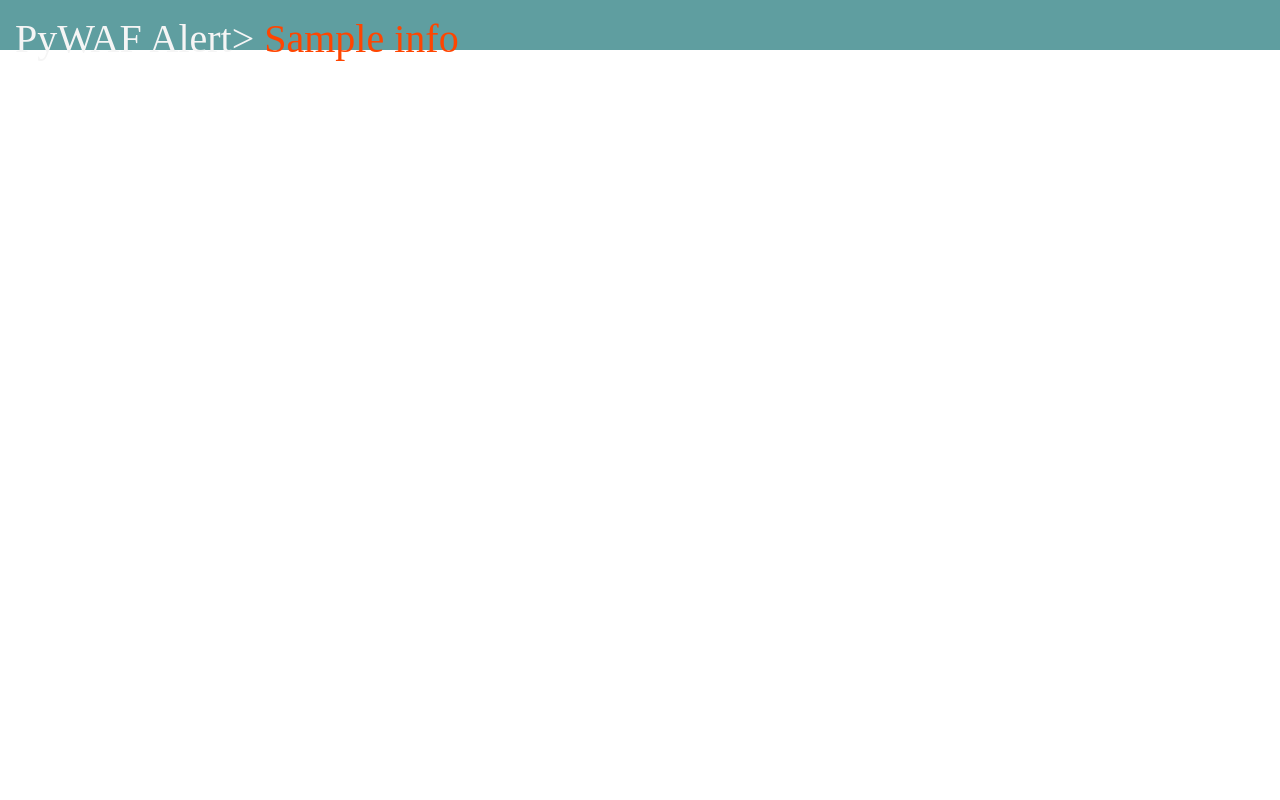
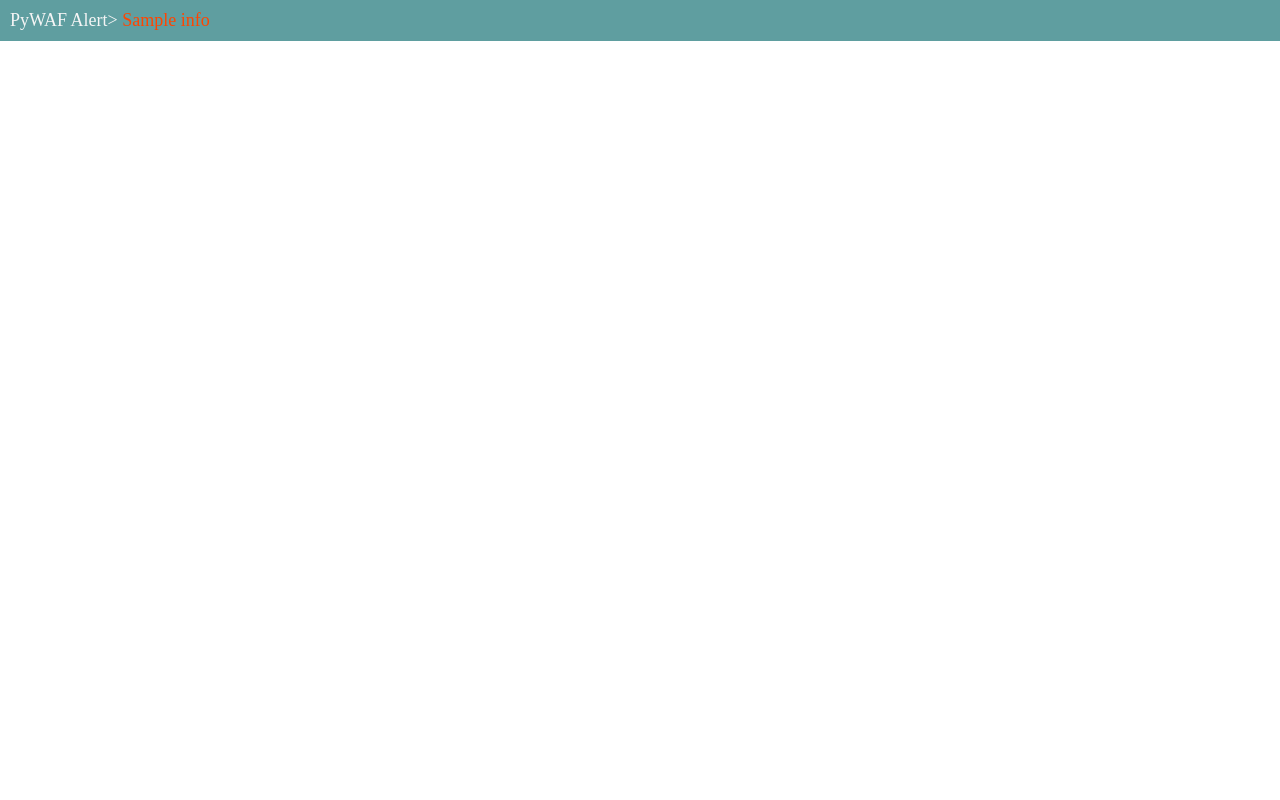
Before and after one commit to Nineluj/py-waf, a Flask app: template waf/templates/warning.html in a window 1280 px wide. Run offline with Flask 2, Linux system fonts and the light colour scheme; the template is opened without the code that fills it: most values are stand-ins (such as "Sample title", 1, 10 or a date in 2020).

Commit message:
fixed crappy header formatting for the last time

```diff
--- a/waf/main.py
+++ b/waf/main.py
@@ -8,6 +8,7 @@
 from .helper import parse_config
 from .reverse_proxy import reverse_proxy
 
+# Static directory can be changed here to avoid collisions with underlying app's static directory
 app = Flask(__name__)
 
 USAGE = "Run with --help for options"
--- a/waf/modules/credential.py
+++ b/waf/modules/credential.py
@@ -94,6 +94,6 @@
         for line in (resp.content.decode().split("\r\n")):
             parts = line.split(":")
             if parts[0].lower() == pass_hex_body:
-                return parts[1]
+                return int(parts[1])
 
         return 0
--- a/waf/static/warning.css
+++ b/waf/static/warning.css
@@ -1,17 +1,21 @@
 .pywaf-warning {
-    height: 50px;
+    width: 100vw;
+    position:fixed;
+    top: 0;
+    left: 0;
+    height: 100%;
 }
 
 .pywaf-warning-banner {
     background:cadetblue;
     color:orangered;
-    font-size:40px;
-    padding:15px;
-    position: absolute;
-    width: 100vw;
-    top: 0;
-    left: 0;
-    height:20px;
+    font-size:18px;
+    padding:10px;
+    /*position: absolute;*/
+    /*width: 100vw;*/
+    /*top: 0;*/
+    /*left: 0;*/
+    /*height:20px;*/
 }
 
 .pywaf-warning-header {
```
